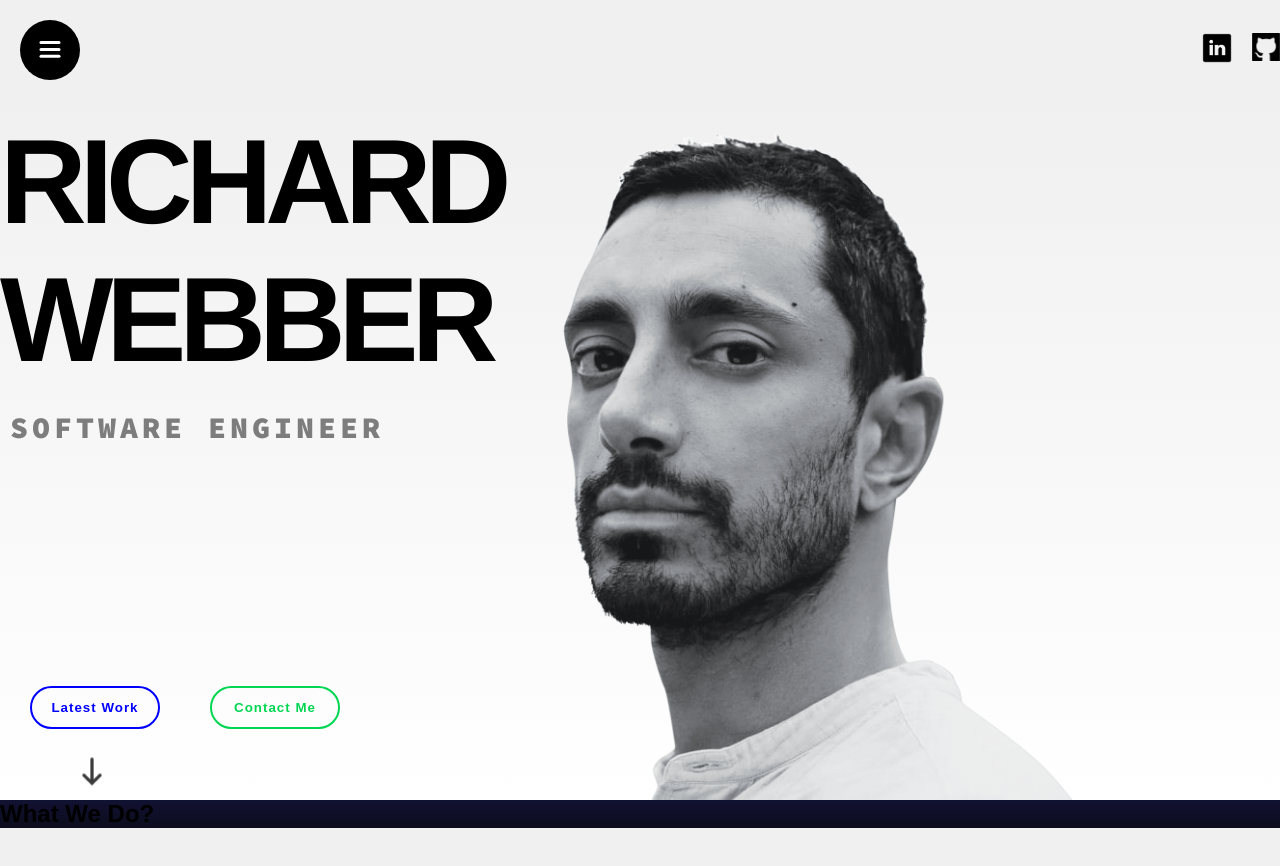
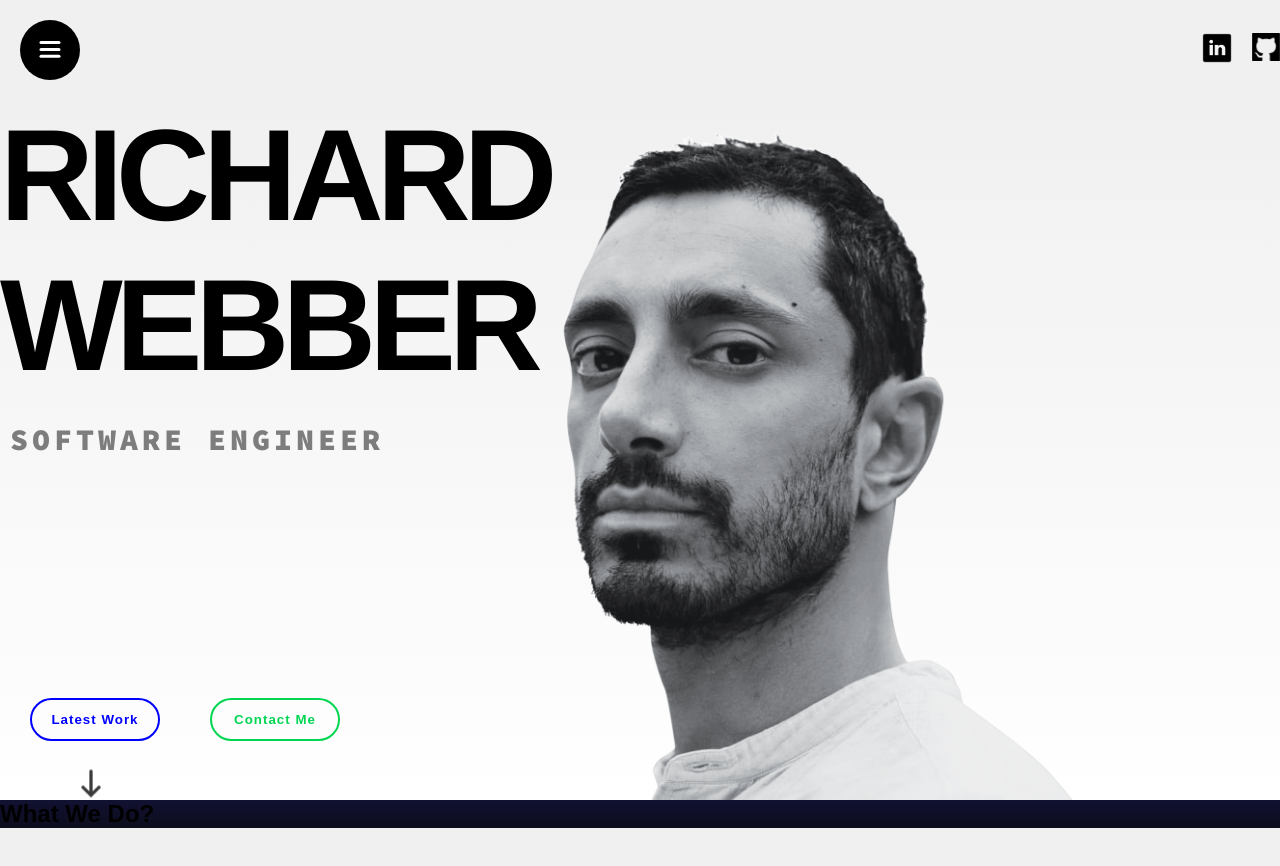
Before and after one commit to richardwebber/Richard-Portfolio-V1, a React (Vite) app: page / in a window 1280 px wide. Shown: the top 866 px of the page. Built offline with nearby package versions, Linux system fonts and the light colour scheme.

Commit message:
Im not sure

```diff
--- a/src/components/hero/hero.scss
+++ b/src/components/hero/hero.scss
@@ -19,7 +19,7 @@
         gap: 20px;
 
         h1 {
-          font-size: 120px;
+          font-size: 130px;
           font-family: "Arimo", sans-serif;
           font-optical-sizing: auto;
           font-style: normal;
@@ -80,7 +80,7 @@
 
         img {
           width: 40px;
-          margin: 0px 0px 0px 72px;
+          margin: 0px 0px 0px 71px;
         }
       }
     }
```
